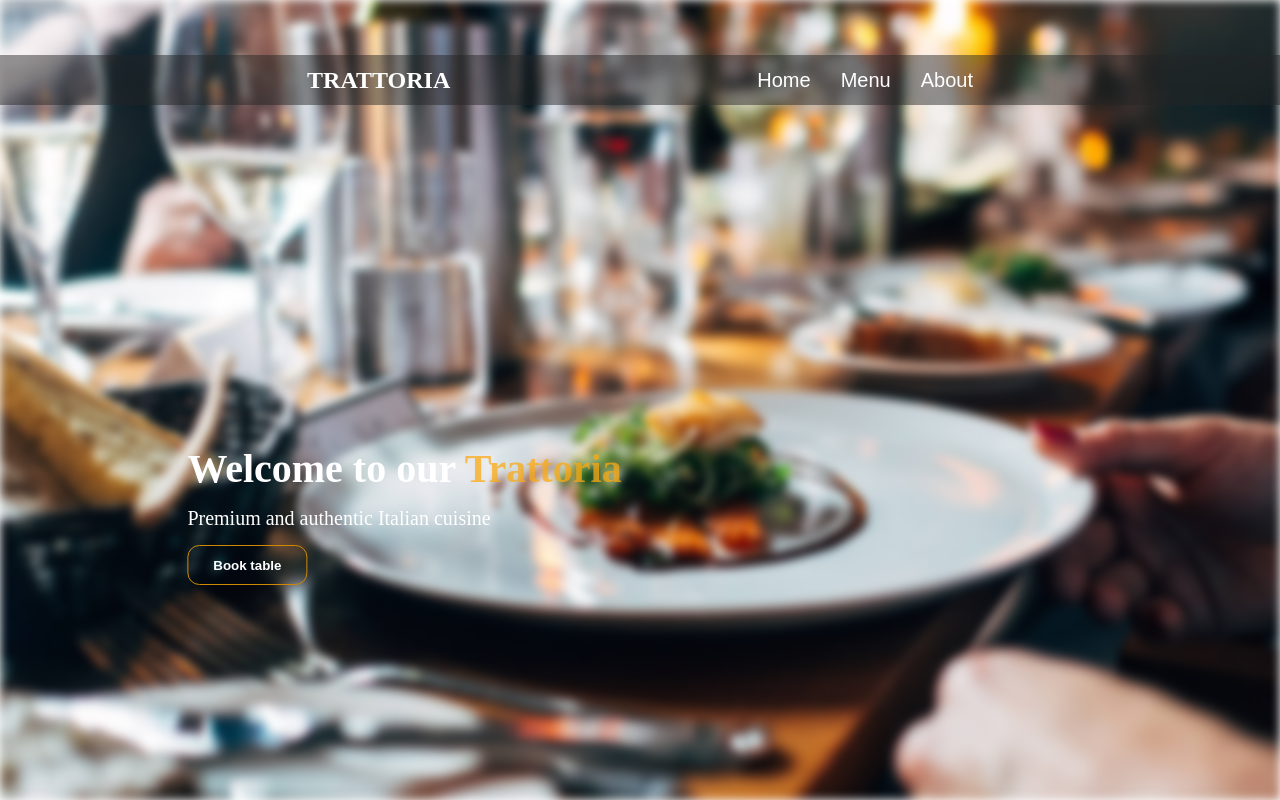
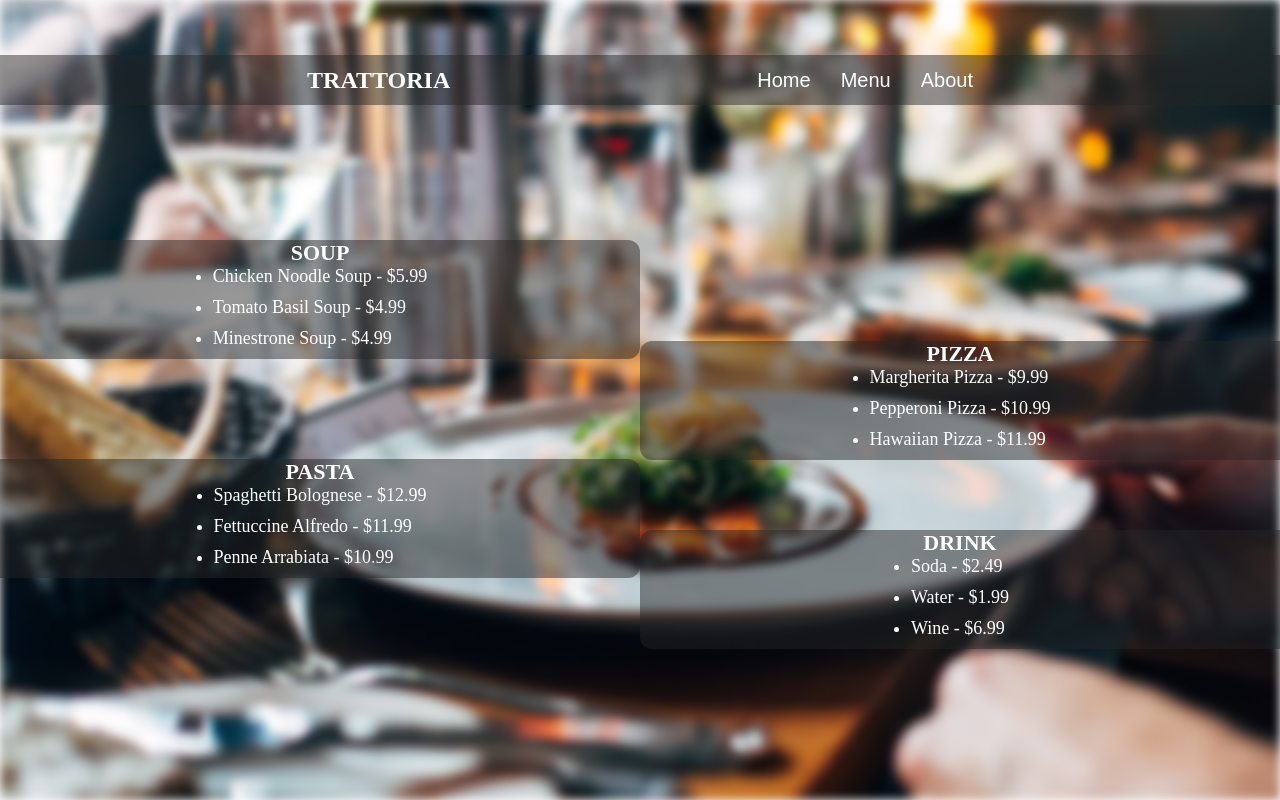
Before and after one commit to Kasy00/Restaurant-page-with-Webpack, a website built with webpack: page src/index.html in a window 1280 px wide. Both pictures are taken after a click on the button "Menu". Built offline with nearby package versions, Linux system fonts and the light colour scheme.

Commit message:
Created menu page content and added tab-switching logic

```diff
--- a/src/content.js
+++ b/src/homepage_content.js
@@ -1,5 +1,7 @@
 export function createHomepage(){
     const content = document.getElementById('content');
+    content.innerHTML = "";
+    content.className = "";
 
     const headline = document.createElement('h1');
     headline.textContent = 'Welcome to our ';
@@ -20,4 +22,6 @@ export function createHomepage(){
     bookTableBtn.textContent = 'Book table';
 
     content.appendChild(bookTableBtn);
+
+    content.classList.add('homePageContent');
 }
--- a/src/index.html
+++ b/src/index.html
@@ -10,9 +10,9 @@
         <nav>
             <h1>TRATTORIA</h1>
             <div class="buttons">
-                <button>Home</button>
-                <button>Menu</button>
-                <button>About</button>
+                <button id="homeBtn">Home</button>
+                <button id="menuBtn">Menu</button>
+                <button id="aboutBtn">About</button>
             </div>
         </nav>
     </header>
--- a/src/index.js
+++ b/src/index.js
@@ -1,7 +1,19 @@
 import './style.css';
-import { createHomepage } from './content';
-import Icon from './hero-bg.jpg';
+import { createHomepage } from './homepage_content';
+import { createMenuPage } from './menu_content';
 
 document.addEventListener('DOMContentLoaded', function() {
     createHomepage();
 });
+
+const homeBtn = document.getElementById('homeBtn');
+const menuBtn = document.getElementById('menuBtn');
+const aboutBtn = document.getElementById('aboutBtn');
+
+homeBtn.addEventListener('click', () =>{
+    createHomepage();
+});
+
+menuBtn.addEventListener('click', () => {
+    createMenuPage();
+});
--- /dev/null
+++ b/src/menu_content.js
@@ -0,0 +1,86 @@
+export function createMenuPage(){
+    const content = document.getElementById('content');
+    content.innerHTML = "";
+    content.className = "";
+
+    const leftContainer = document.createElement('div');
+    leftContainer.classList.add('sideContainers');
+
+    const rightContainer = document.createElement('div');
+    rightContainer.classList.add('sideContainers');
+
+    content.appendChild(leftContainer);
+    content.appendChild(rightContainer);
+
+    const leftBoxSoup = document.createElement('div');
+    const soupHeader = document.createElement('h1');
+    soupHeader.textContent = "SOUP";
+    leftBoxSoup.appendChild(soupHeader);
+    leftBoxSoup.classList.add('menuBox');
+    leftBoxSoup.classList.add('rightCorner');
+
+    const leftSoupMenu = document.createElement('ul');
+    leftSoupMenu.innerHTML = `
+        <li>Chicken Noodle Soup - $5.99</li>
+        <li>Tomato Basil Soup - $4.99</li>
+        <li>Minestrone Soup - $4.99</li>
+    `;
+    leftBoxSoup.appendChild(leftSoupMenu);
+
+    const leftBoxPasta = document.createElement('div');
+    const pastaHeader = document.createElement('h1');
+    pastaHeader.textContent = "PASTA";
+    leftBoxPasta.appendChild(pastaHeader);
+    leftBoxPasta.classList.add('menuBox');
+    leftBoxPasta.classList.add('rightCorner');
+
+    const leftPastaMenu = document.createElement('ul');
+    leftPastaMenu.innerHTML = `
+        <li>Spaghetti Bolognese - $12.99</li>
+        <li>Fettuccine Alfredo - $11.99</li>
+        <li>Penne Arrabiata - $10.99</li>
+    `;
+    leftBoxPasta.appendChild(leftPastaMenu);
+
+    leftContainer.appendChild(leftBoxSoup);
+    leftContainer.appendChild(leftBoxPasta);
+
+    const rightBoxPizza = document.createElement('div');
+    const pizzaHeader = document.createElement('h1');
+    pizzaHeader.textContent = "PIZZA";
+    rightBoxPizza.appendChild(pizzaHeader);
+    rightBoxPizza.classList.add('menuBox');
+    rightBoxPizza.classList.add('leftCorner');
+
+    const rightPizzaMenu = document.createElement('ul');
+    rightPizzaMenu.innerHTML = `
+        <li>Margherita Pizza - $9.99</li>
+        <li>Pepperoni Pizza - $10.99</li>
+        <li>Hawaiian Pizza - $11.99</li>
+    `;
+    rightBoxPizza.appendChild(rightPizzaMenu);
+
+    const rightBoxDrink = document.createElement('div');
+    const drinkHeader = document.createElement('h1');
+    drinkHeader.textContent = "DRINK";
+    rightBoxDrink.appendChild(drinkHeader);
+    rightBoxDrink.classList.add('menuBox');
+    rightBoxDrink.classList.add('leftCorner');
+
+    const rightDrinkMenu = document.createElement('ul');
+    rightDrinkMenu.innerHTML = `
+        <li>Soda - $2.49</li>
+        <li>Water - $1.99</li>
+        <li>Wine - $6.99</li>
+    `;
+    rightBoxDrink.appendChild(rightDrinkMenu);
+
+    rightContainer.appendChild(rightBoxPizza);
+    rightContainer.appendChild(rightBoxDrink);
+
+    rightContainer.classList.add('rightSideContainers');
+    leftContainer.classList.add('leftSideContainers');
+
+
+    content.classList.add('menuPageContent');
+}
--- a/src/style.css
+++ b/src/style.css
@@ -20,6 +20,7 @@ body{
     filter: blur(5px);
     position: relative;
     padding: 0;
+    overflow: hidden;
 }
 
 header{
@@ -54,11 +55,15 @@ nav button{
     color: #fff;
 }
 
+nav button:hover{
+    color: rgba(250, 169, 19, 0.747);
+}
+
 nav h1{
     justify-self: flex-start;
 }
 
-#content{
+.homePageContent{
     position: absolute;
     top: 60%;
     left: 35%;
@@ -68,6 +73,17 @@ nav h1{
     display: flex;
     flex-direction: column;
     gap: 1.5rem;
+}
+
+.menuPageContent{
+    width: 100%;
+    position: absolute;
+    top: 30%;
+    display: flex;
+    justify-content: space-between;
+    gap: 1rem;
+    z-index: 999;
+    font-size: 1.1rem;
 }
 
 #content h1{
@@ -85,6 +101,63 @@ nav h1{
     cursor: pointer;
 }
 
+#content button:hover{
+    border: 1px solid #fff;
+    background-color: rgb(209, 137, 4);
+}
+
 .name-highlight{
     color: rgba(250, 169, 19, 0.747);
 }
+
+.sideContainers{
+    width: 50%;
+    display: flex;
+    flex-direction: column;
+    justify-content: center;
+    align-items: center;
+    gap: 5px;
+}
+
+.rightSideContainers{
+    position: absolute;
+    top:30%;
+    right: 0;
+    display: flex;
+    gap: 7rem;
+}
+
+.leftSideContainers{
+    display: flex;
+    gap: 10rem;
+}
+
+.menuBox{
+    background-color: rgba(36, 36, 36, 0.479);
+    width: 100%;
+    color: #fff;
+    display: flex;
+    flex-direction: column;
+    justify-content: center;
+    align-items: center;
+}
+
+.rightCorner{
+    border-top-right-radius: 1.2rem;
+    border-bottom-right-radius: 1.2rem;
+}
+
+.leftCorner{
+    border-top-left-radius: 1.2rem;
+    border-bottom-left-radius: 1.2rem;
+}
+
+ul{
+    margin: 0;
+    padding: 0;
+}
+
+ul li{
+    margin-bottom: 1rem;
+    font-size: 1.8rem;
+}
```
Also changed, not shown: dist/index.html, dist/main.js.
